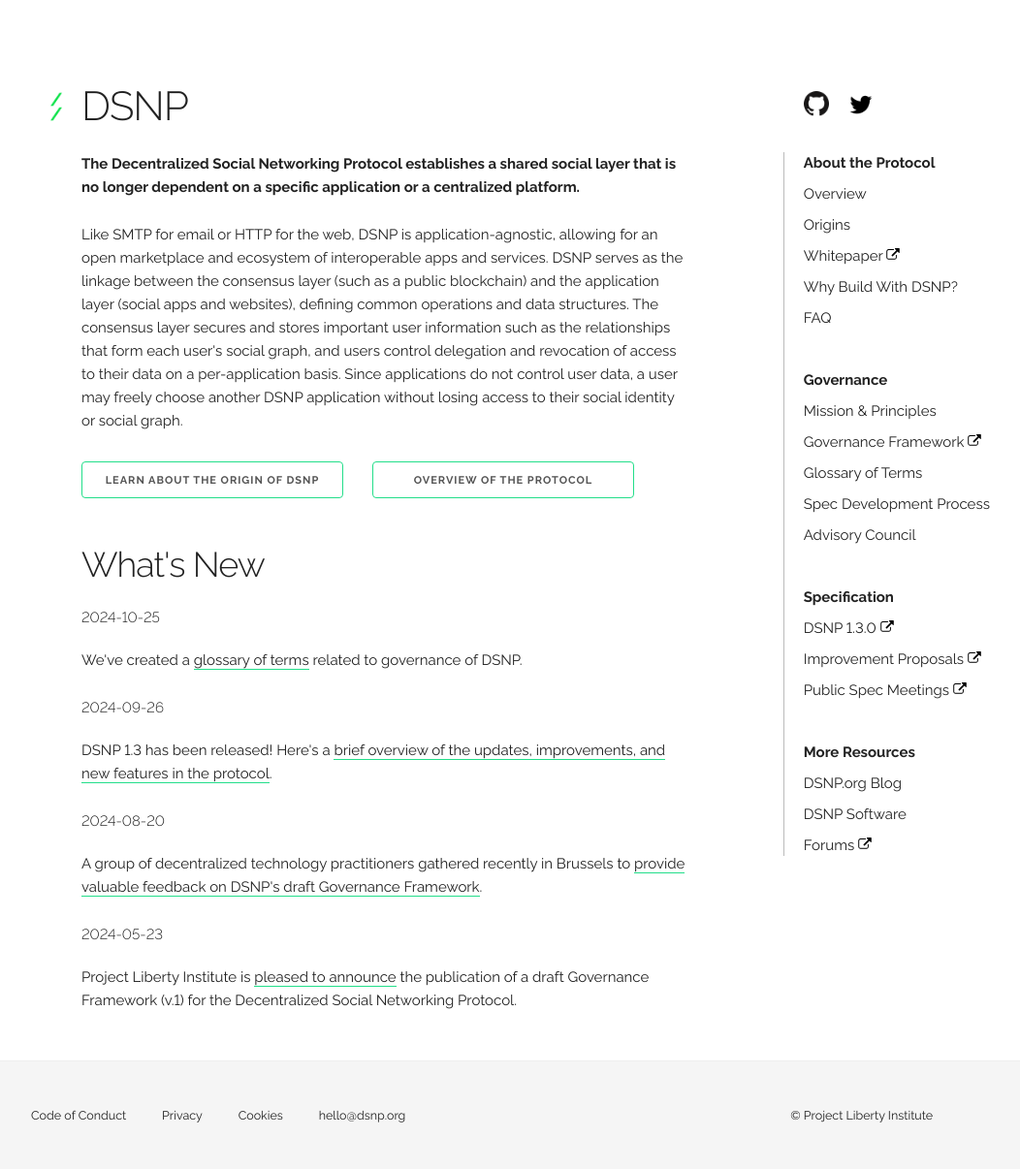
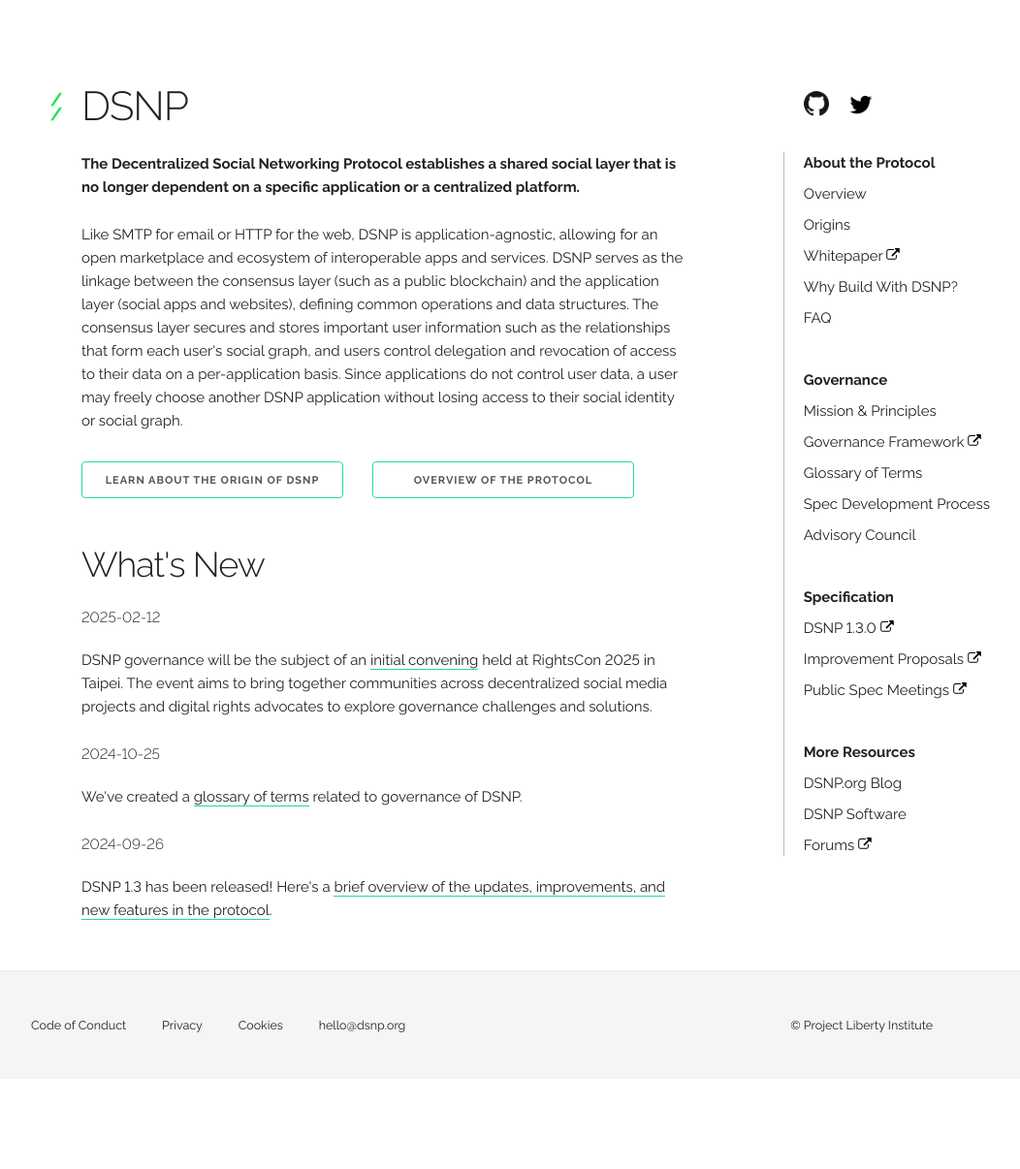
Before and after one commit to DSNP-org/dsnp-web, a Jekyll site: the page built from index.html, in a window 1280 px wide. Shown: the whole page at 97% size, without its empty margins (108-1160 px from the left). Built offline with Jekyll 4.4.1, drawn with Linux system fonts in a browser that asks for light colours; comment, search, counter and statistics services are not loaded; after the commit the page ends 1113 px from its top, so only the background shows below that.

Commit message:
Add a blog post about the RightsCon25 session

```diff
--- a/index.html
+++ b/index.html
@@ -15,18 +15,13 @@
 </p>
   <h3>What's New</h3>
 
+  <h6>2025-02-12</h6>
+  <p>DSNP governance will be the subject of an <a href="blog/2025/02/12/governance-convening-rightscon.html">initial convening</a> held at RightsCon 2025 in Taipei. The event aims to bring together communities across decentralized social media projects and digital rights advocates to explore governance challenges and solutions.
+
   <h6>2024-10-25</h6>
   <p>We've created a <a href="governance/glossary.html">glossary of terms</a> related to governance of DSNP.
 
   <h6>2024-09-26</h6>
   <p>DSNP 1.3 has been released! Here's a <a href="blog/2024/09/26/dsnp-1-3-release.html">brief overview of the updates, improvements, and new features in the protocol</a>.
 
-  <h6>2024-08-20</h6>
-  <p>A group of decentralized technology practitioners gathered recently in Brussels to <a href="blog/2024/08/20/governance-feedback.html">provide valuable feedback on DSNP's draft Governance Framework</a>.
-
-  <h6>2024-05-23</h6>
-  <p>Project Liberty Institute is <a href="blog/2024/05/23/announcing-governance-v1.html">pleased to announce</a> the publication
-  of a draft Governance Framework (v.1) for the Decentralized Social
-  Networking Protocol.
-
 </div>
```
Also changed, not shown: blog/_posts/2025-02-12-governance-convening-rightscon.md (added, +27 -0 lines), images/blog/2025-02-12-rightscon.webp (added).
